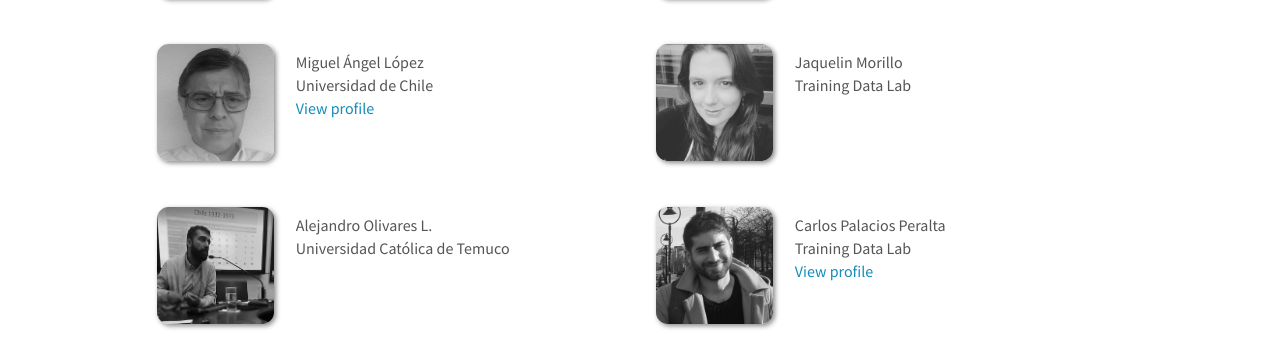
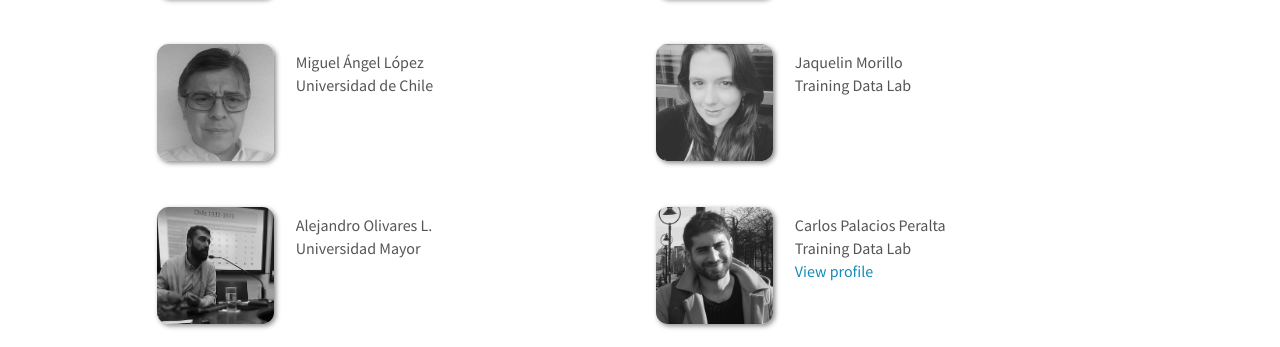
Before and after one commit to training-datalab/old-training-datalab.com, a Jekyll site: the page built from _pages/team.md, in a window 1280 px wide and 900 px high, scrolled down 425 px. Shown: the part 162-509 px from the top of the window. Built offline with Jekyll 4.4.1, drawn with Linux system fonts in a browser that asks for light colours; nearby versions of some CDN libraries.

Commit message:
Update researchers.yml

```diff
--- a/_data/researchers.yml
+++ b/_data/researchers.yml
@@ -16,7 +16,6 @@
   email: mlopez@uchile.cl
   website:
 
-  website: <a href="/team/malopez">View profile</a>
 - name: Jaquelin Morillo
   photo: jmorillo.jpg
   info: Training Data Lab
@@ -25,7 +24,7 @@
 
 - name: Alejandro Olivares L.
   photo: aolivares.jpg
-  info: Universidad Católica de Temuco
+  info: Universidad Mayor
   email: alejandro.olivares@uct.cl
   website:
 
```
